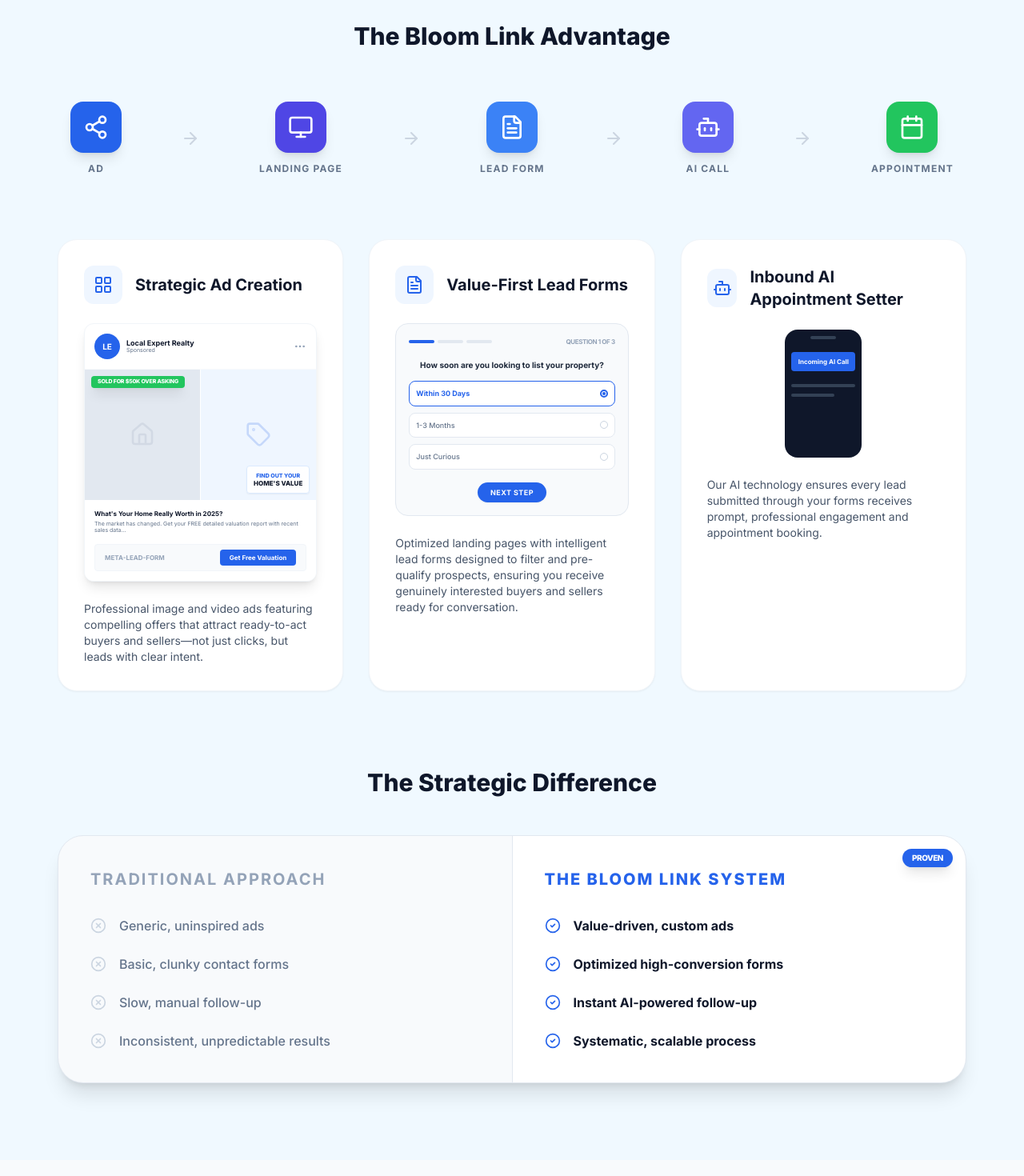
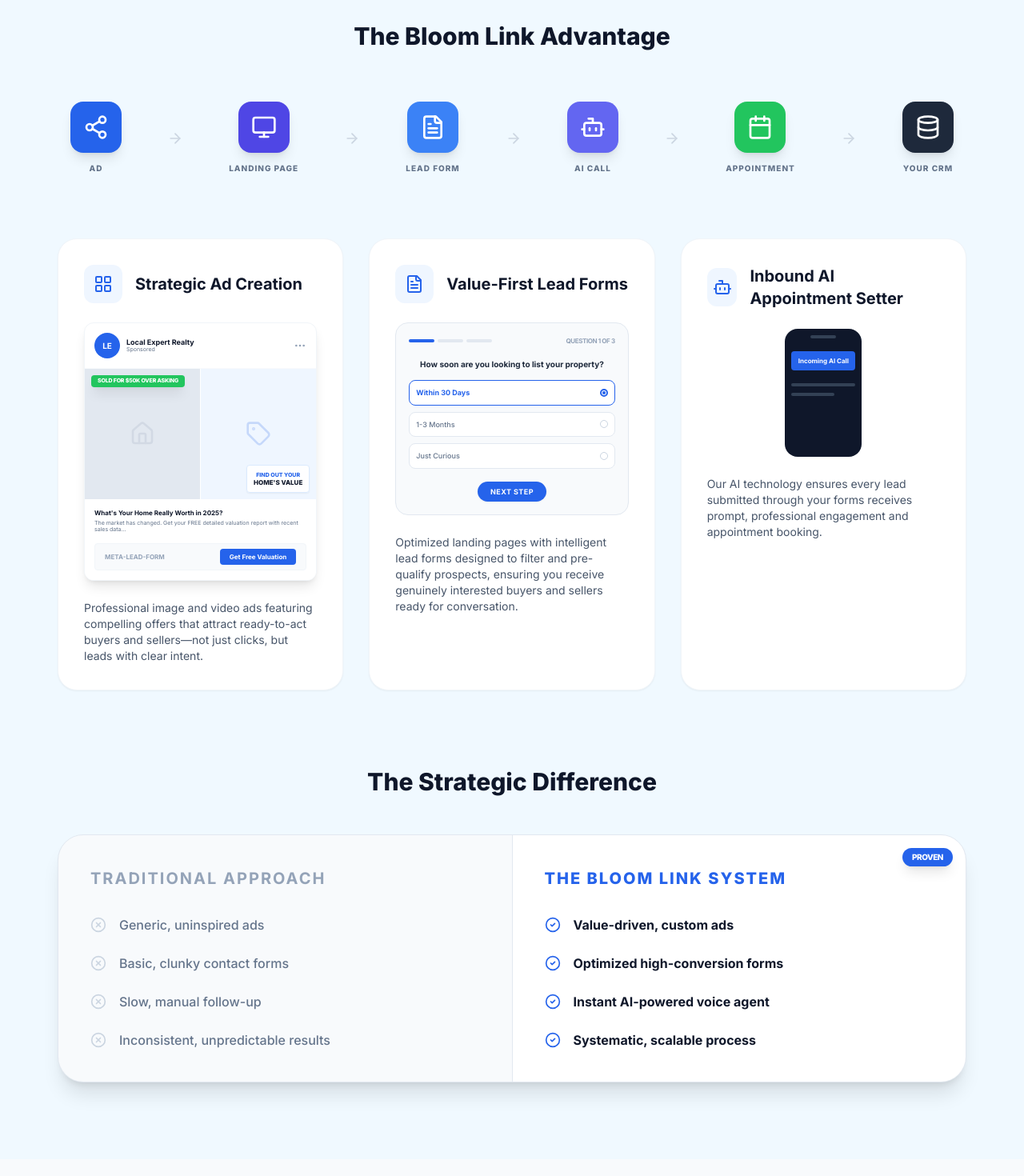
Before and after one commit to Manifesto32/aiagencywebsite, a React (Vite) app: page / in a window 1280 px wide. Shown: the part 2620-4090 px from the top of the page at 80% size. Built offline with nearby package versions, Linux system fonts and the light colour scheme.

Commit message:
feat: Update AI messaging and CRM integration details
Refines the product description and FAQs to better represent the AI Appointment Setter's capabilities and clarifies CRM integration. Adds CRM to the workflow visual for better context.

```diff
--- a/components/Benefits.tsx
+++ b/components/Benefits.tsx
@@ -25,7 +25,7 @@
   {
     title: "Instant Dial for Every Lead",
     icon: PhoneIncoming,
-    description: "Persistent phone/SMS sequences for leads who don't answer initially.",
+    description: "Structured conversation flows that feel natural and human - your leads won't know they're talking to AI",
     bullets: [
       "Natural conversation that qualifies motivation",
       "Qualifies timeline and property details",
--- a/components/FAQ.tsx
+++ b/components/FAQ.tsx
@@ -23,8 +23,8 @@
     a: "Our campaigns target specific seller-intent signals and behaviors. Every lead is qualified by our AI using strategic questions about timeline, motivation, and property details. You only receive appointments with pre-vetted, high-intent prospects."
   },
   {
-    q: "Can I use just the AI Voice Agent without paid ads?",
-    a: "While we offer standalone AI Voice Agent services, we strongly recommend the complete Appointment Generation System. Without our optimized Paid Ad Campaigns generating consistent lead flow, we cannot guarantee appointment volume increases. The AI performs best with steady, qualified lead generation."
+    q: "Can I use just the AI Appointment Setter without paid ads?",
+    a: "While we offer standalone AI Appointment Setter (AI Voice Agent) services, we strongly recommend the complete Appointment Generation System. Without our optimized Paid Ad Campaigns generating consistent lead flow, we cannot guarantee appointment volume increases. The AI performs best with steady, qualified lead generation."
   },
   {
     q: "Does it integrate with my CRM?",
--- a/components/Footer.tsx
+++ b/components/Footer.tsx
@@ -24,7 +24,7 @@
               </span>
             </div>
             <p className="text-blue-50 max-w-sm mb-6 font-medium leading-relaxed">
-              We create high-converting Paid Ad Campaigns and Appointment Generation Systems that turn those leads into booked appointments—starting with high-intent real estate sellers and buyers.
+              We create high-converting Paid Ad Campaigns and AI Appointment Setters that turn those leads into booked appointments—starting with high-intent real estate sellers and buyers.
             </p>
           </div>
 
--- a/components/StrategicAdvertising.tsx
+++ b/components/StrategicAdvertising.tsx
@@ -13,7 +13,8 @@
   Calendar,
   MoreHorizontal,
   Home,
-  Tag
+  Tag,
+  Database
 } from 'lucide-react';
 import { GHL_CONFIG } from '../App';
 
@@ -67,25 +68,27 @@
             <h3 className="text-3xl font-extrabold text-slate-900 mb-4">The Bloom Link Advantage</h3>
           </div>
 
-          {/* Static Workflow Visual */}
+          {/* Static Workflow Visual - Updated Funnel */}
           <div className="hidden lg:flex items-center justify-between mb-20 px-4">
             {[
               { label: 'Ad', icon: Share2, color: 'bg-blue-600' },
               { label: 'Landing Page', icon: Monitor, color: 'bg-indigo-600' },
               { label: 'Lead Form', icon: FileText, color: 'bg-blue-500' },
               { label: 'AI Call', icon: Bot, color: 'bg-indigo-500' },
-              { label: 'Appointment', icon: Calendar, color: 'bg-green-500' }
+              { label: 'Appointment', icon: Calendar, color: 'bg-green-500' },
+              { label: 'YOUR CRM', icon: Database, color: 'bg-slate-800' }
             ].map((step, idx, arr) => (
               <React.Fragment key={idx}>
                 <div className="flex flex-col items-center group">
-                  <div className={`w-16 h-16 ${step.color} rounded-2xl flex items-center justify-center text-white shadow-lg transform transition-transform group-hover:scale-110`}>
-                    <step.icon className="w-8 h-8" />
+                  <div className={`w-16 h-16 ${step.color} rounded-2xl flex items-center justify-center text-white shadow-lg transform transition-transform group-hover:scale-110 relative overflow-hidden`}>
+                    <step.icon className="w-8 h-8 relative z-10" />
+                    <div className="absolute inset-0 bg-white/10 opacity-0 group-hover:opacity-100 transition-opacity"></div>
                   </div>
-                  <span className="mt-3 text-xs font-bold text-slate-500 uppercase tracking-widest">{step.label}</span>
+                  <span className="mt-3 text-[10px] font-black text-slate-500 uppercase tracking-widest">{step.label}</span>
                 </div>
                 {idx < arr.length - 1 && (
-                  <div className="flex-1 flex items-center justify-center px-4">
-                    <ArrowRight className="w-6 h-6 text-slate-300" />
+                  <div className="flex-1 flex items-center justify-center px-2">
+                    <ArrowRight className="w-5 h-5 text-slate-300" />
                   </div>
                 )}
               </React.Fragment>
@@ -259,7 +262,7 @@
                 {[
                   { text: 'Value-driven, custom ads', icon: CheckCircle2 },
                   { text: 'Optimized high-conversion forms', icon: CheckCircle2 },
-                  { text: 'Instant AI-powered follow-up', icon: CheckCircle2 },
+                  { text: 'Instant AI-powered voice agent', icon: CheckCircle2 },
                   { text: 'Systematic, scalable process', icon: CheckCircle2 }
                 ].map((item, idx) => (
                   <li key={idx} className="flex items-center text-slate-900">
```
Also changed, not shown: components/PackagesPricing.tsx (+65 -64 lines).
